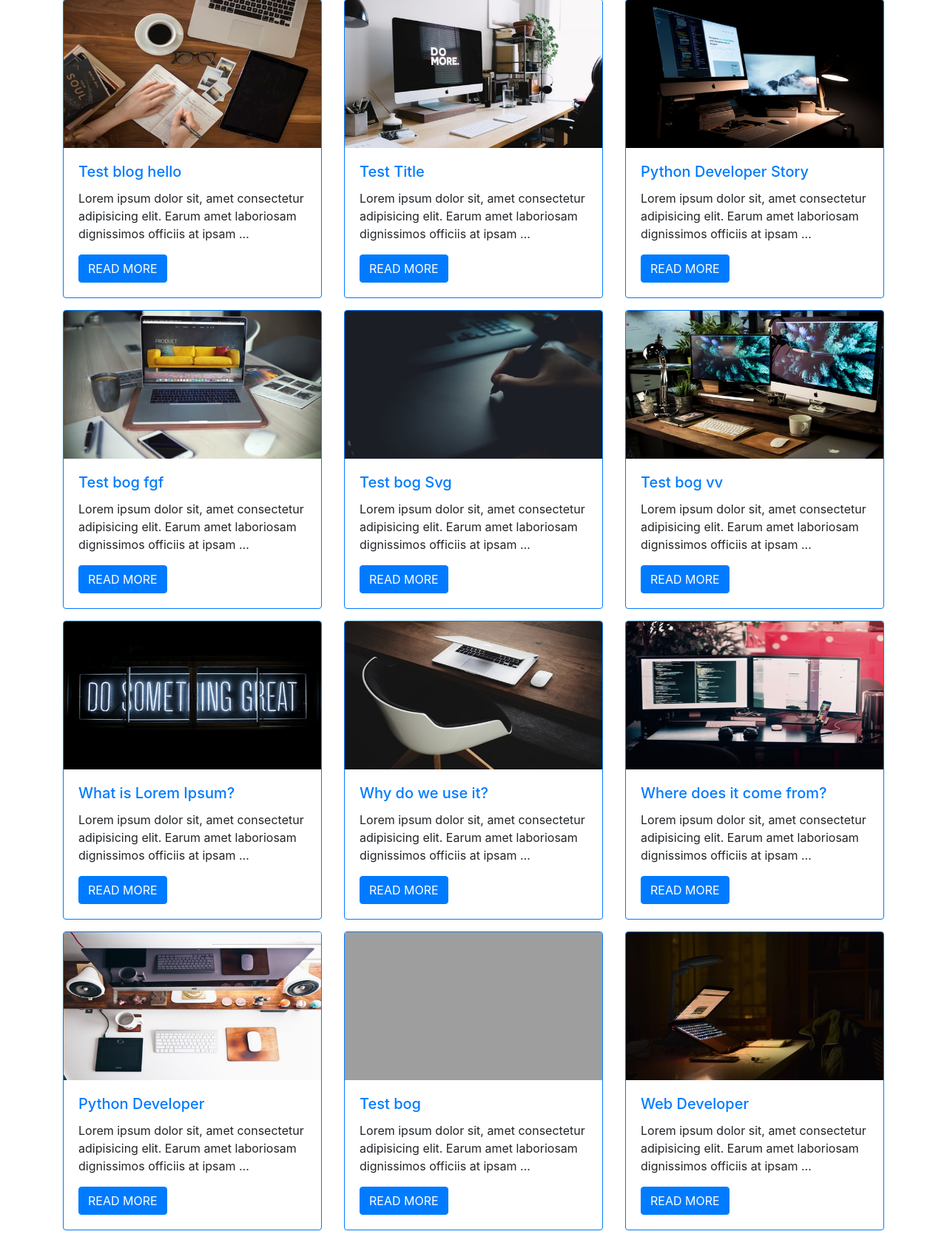
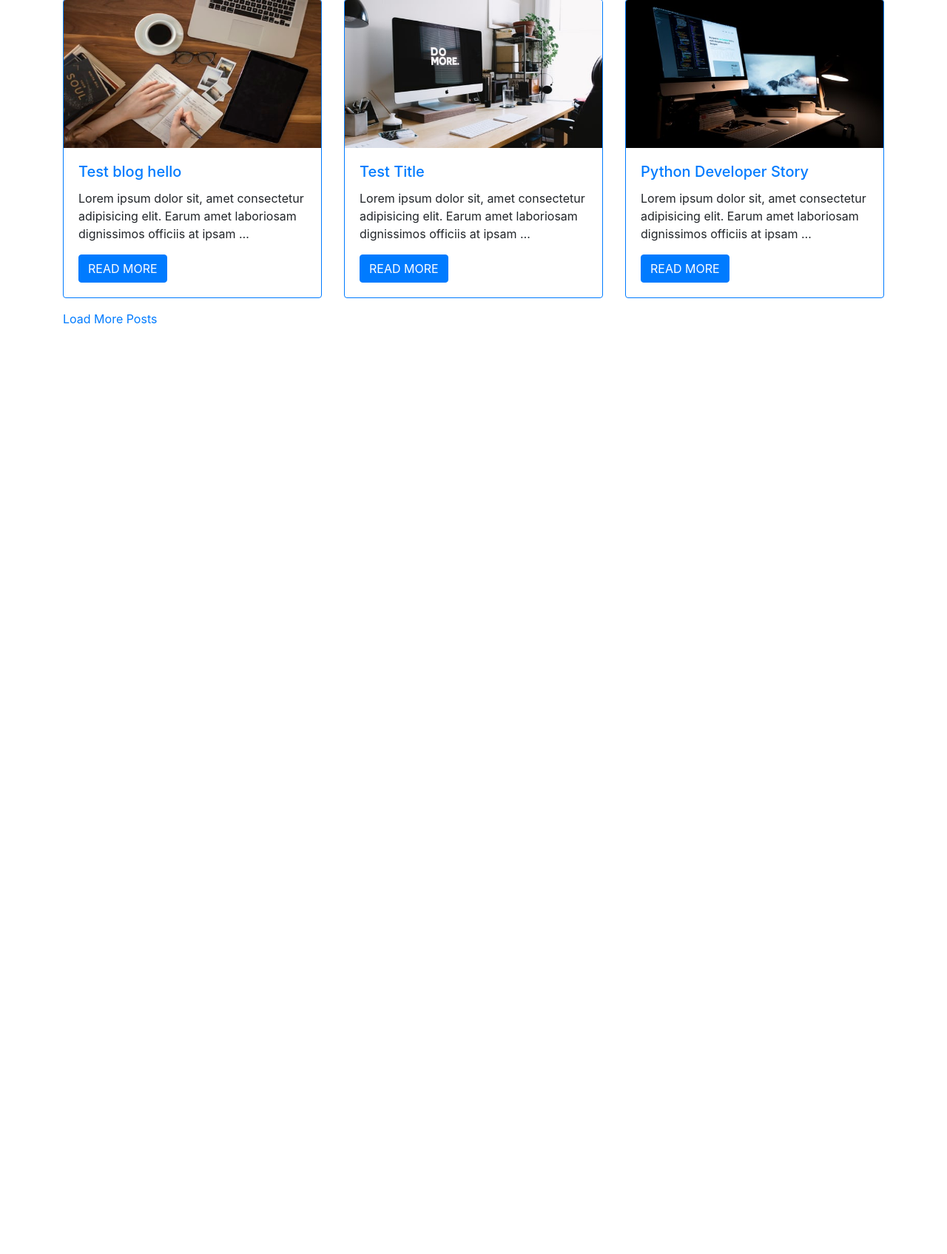
Before and after one commit to MahfuzKhandaker/ajxify_django, a Django app: page /blog/ in a window 1280 px wide. Shown: the part 161-1856 px from the top of the page at 74% size. After the commit the page ends 599 px from the top, so only its background shows below. Run offline with Django 3.2, Linux system fonts and the light colour scheme; data comes from the database, SQL or seed files in the repository; both versions use the stored data as it was after the commit; some libraries are stand-ins or nearby versions; grey boxes are pictures that could not be loaded.

Commit message:
load more posts

```diff
--- a/djaxify/templates/post_list.html
+++ b/djaxify/templates/post_list.html
@@ -14,35 +14,43 @@
 <div id="posts">
     {% include 'posts.html' %}
 </div>
+<div>
+    <a id="lazyLoadLink" href="javascript:void(0);" data-page="2">Load More Posts</a>
+</div>
 
-{% if posts.has_next %}
-<a class="infinite-more-link" href="?page={{ posts.next_page_number }}"></a>
-{% endif %}
-<div class="d-flex justify-content-center" style="display:none;">
-    <div class="spinner-border" role="status">
-        <span class="sr-only">Loading...</span>
-    </div>
-</div>
 {% endblock content %}
 
 {% block js %}
 <script>
     $(document).ready(function(){
-        var infinite = new Waypoint.Infinite({
-            element: $('.infinite-container')[0],
-            handler: function(direction) {
+        $('#lazyLoadLink').on('click', function() {
+        var link = $(this);
+        var page = link.data('page');
+        $.ajax({
+          type: 'post',
+          url: 'load_more_posts/',
+          data: {
+            'page': page,
+            'csrfmiddlewaretoken': '{{csrf_token}}'
           },
-        offset: 'bottom-in-view',
-
-        onBeforePageLoad: function () {
-            $('.spinner-border').show();
+          success: function(data) {
+            // if there are still more pages to load,
+            // add 1 to the "Load More Posts" link's page data attribute
+            // else hide the link
+            if (data.has_next) {
+                link.data('page', page+1);
+            } else {
+              link.hide();
+            }
+            // append html to the posts div
+            $('#posts').append(data.posts_html);
           },
-        onAfterPageLoad: function () {
-            $('.spinner-border').hide();
+          error: function(xhr, status, error) {
+            // shit happens friends!
           }
-
         });
       });
+    })
   </script>
 
 {% endblock js %}
--- a/djaxify/templates/posts.html
+++ b/djaxify/templates/posts.html
@@ -1,4 +1,4 @@
-<div class="row infinite-container">
+<div class="row">
   	{% for post in posts %}
 	<div class="col-lg-4 col-md-6 col-sm-12 infinite-item">
 		  <div class="card border-primary mb-3">
--- a/djaxifyapp/urls.py
+++ b/djaxifyapp/urls.py
@@ -1,9 +1,10 @@
 from django.urls import path
-from djaxifyapp.views import PostCreateView, post_list, post_detail,  favourite_post, post_favourite_list, likes
+from djaxifyapp.views import PostCreateView, post_list, load_more_posts, post_detail,  favourite_post, post_favourite_list, likes
 
 
 urlpatterns = [
     path('', post_list, name='post-list'),
+    path('load_more_posts/', load_more_posts, name='load_more_posts'),
     path('likes/', likes, name='likes'),
     path('favourites/', post_favourite_list, name='post_favourite_list'),
     path('<slug:slug>/', post_detail, name='post-detail'),
--- a/djaxifyapp/views.py
+++ b/djaxifyapp/views.py
@@ -29,31 +29,33 @@ class PostCreateView(AjaxFormMixin, CreateView):
 
 
 def post_list(request):
+    posts = Post.published.all()[:3]
+    return render(request, 'post_list.html', {'posts': posts})
+
+def load_more_posts(request):
+    page = request.POST.get('page')
     posts = Post.published.all()
-
-    results_per_page = 5
+    # use Django's pagination
+    # https://docs.djangoproject.com/en/dev/topics/pagination/
+    results_per_page = 3
     paginator = Paginator(posts, results_per_page)
-
-    page = request.GET.get('page', 1)
     try:
         posts = paginator.page(page)
     except PageNotAnInteger:
-        # If page is not an integer deliver the first page
-        posts = paginator.page(1)
+        posts = paginator.page(2)
     except EmptyPage:
-        # If page is out of range deliver last page of results
         posts = paginator.page(paginator.num_pages)
-
-    # if request.is_ajax():
-    #     posts_html = render_to_string('posts.html',
-    #                 {'posts': posts}
-    #     )
-    #     data_dict = {
-    #         'posts_html': posts_html
-    #     }
-    #     return JsonResponse(data=data_dict)
-
-    return render(request, 'post_list.html', {'posts':posts})
+    # build a html posts list with the paginated posts
+    posts_html = render_to_string(
+        'posts.html',
+        {'posts': posts}
+    )
+    # package output data and return it as a JSON object
+    output_data = {
+        'posts_html': posts_html,
+        'has_next': posts.has_next()
+    }
+    return JsonResponse(output_data)
 
 
 def post_detail(request, slug):
```
Also changed, not shown: db.sqlite3, djaxify/static/style.css (line endings or trailing spaces). Lines whose indentation alone changed are shown as unchanged.
